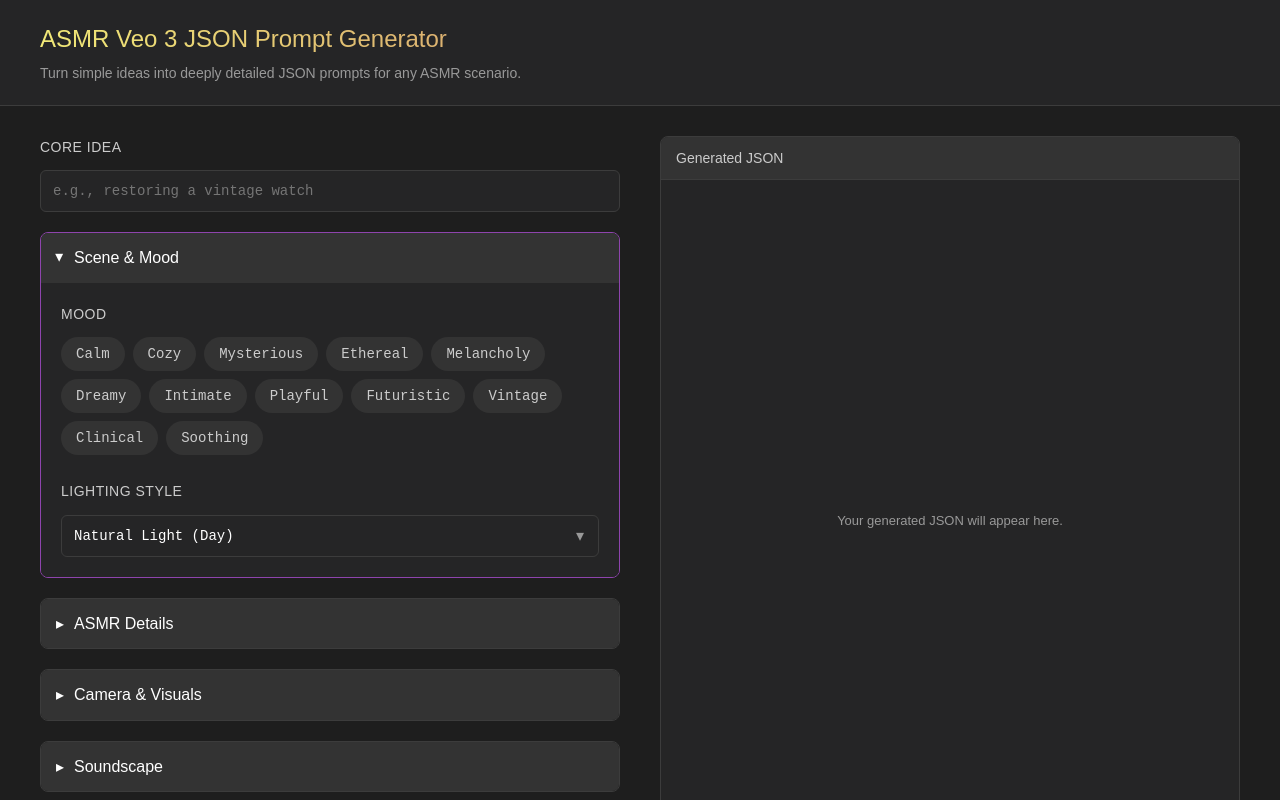
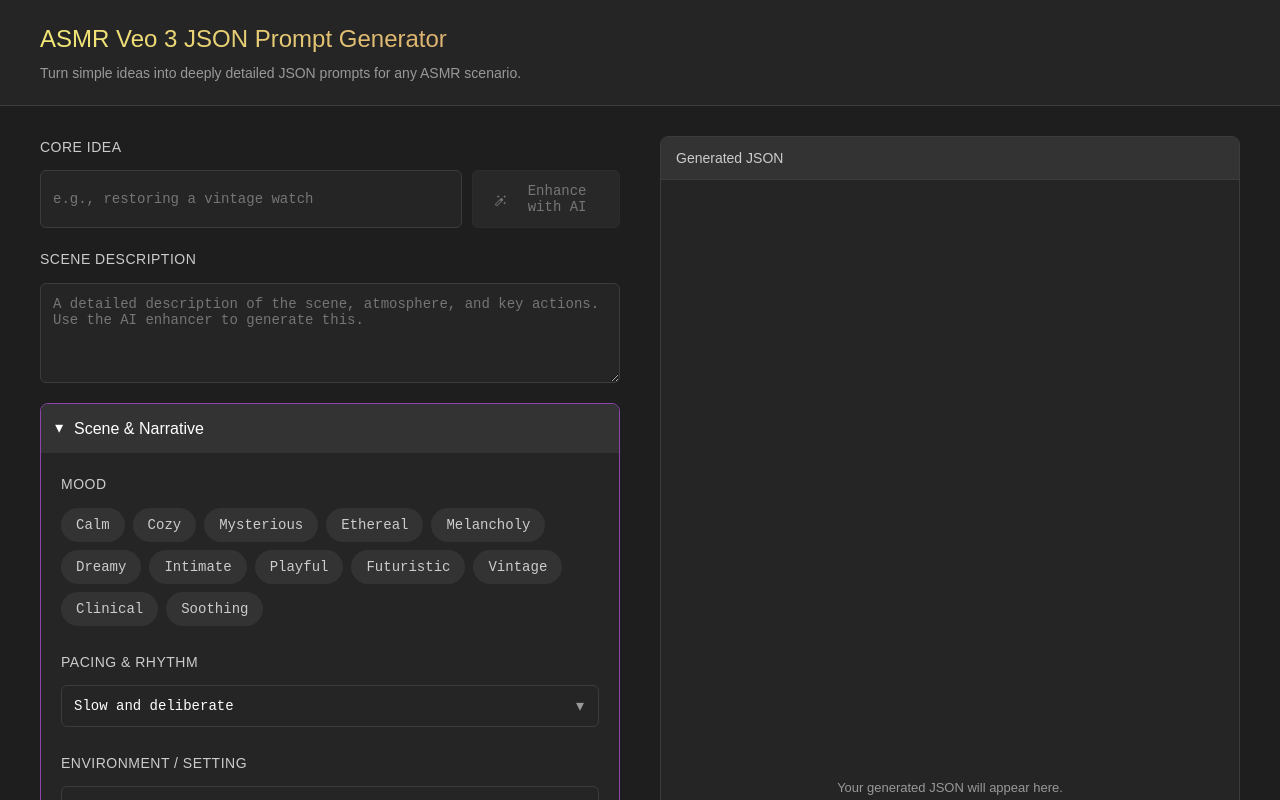
Before and after one commit to ja154/asmr-generator, a React (Vite) app: page / in a window 1280 px wide. Shown: the top 800 px of the page. Built offline with nearby package versions, Linux system fonts and the light colour scheme; a web font is replaced by a local one.

Commit message:
feat: Enhance prompt generation with textarea and input group styling
Adds a textarea element and restyles input groups for a more polished UI.
Updates the `VISUAL_EFFECTS` array to include "Iridescence" and "Translucence" for more descriptive prompt generation.

```diff
--- a/main.css
+++ b/main.css
@@ -40,7 +40,7 @@
   min-height: 100dvh;
 }
 
-button, input, select {
+button, input, select, textarea {
   font-family: 'Google Sans Mono', monospace;
   background: none;
   color: var(--text-primary);
@@ -133,7 +133,12 @@
   letter-spacing: 0.5px;
 }
 
-.input, .select {
+.input-group {
+    display: flex;
+    gap: 10px;
+}
+
+.input, .textarea, .select {
   background: var(--bg-secondary);
   border: 1px solid var(--border-primary);
   border-radius: 6px;
@@ -142,7 +147,12 @@
   transition: border-color 0.2s;
 }
 
-.input:focus, .select:focus {
+.textarea {
+    min-height: 100px;
+    resize: vertical;
+}
+
+.input:focus, .textarea:focus, .select:focus {
   border-color: var(--primary);
 }
 
@@ -285,6 +295,15 @@
   color: var(--text-primary);
 }
 
+.button .icon.loading {
+  animation: spin 1s linear infinite;
+}
+
+@keyframes spin {
+  from { transform: rotate(0deg); }
+  to { transform: rotate(360deg); }
+}
+
 .action-buttons {
   display: flex;
   gap: 10px;
--- a/src/components/App.jsx
+++ b/src/components/App.jsx
@@ -1,8 +1,10 @@
+
 /**
  * @license
  * SPDX-License-Identifier: Apache-2.0
 */
 import { useState, useCallback } from 'react';
+import { GoogleGenAI, Type } from "@google/genai";
 import SyntaxHighlighter from 'react-syntax-highlighter';
 import { atomOneDark } from 'react-syntax-highlighter/dist/esm/styles/hljs';
 
@@ -12,19 +14,25 @@
 const CAMERA_MOVEMENTS = ["Static", "Slow Pan", "Slow Zoom In", "Slow Zoom Out", "Dolly", "Handheld", "Orbit", "Tracking Shot"];
 const CAMERA_ANGLES = ["Eye-level", "Low Angle", "High Angle", "Dutch Angle", "Close-up", "Wide Shot", "Macro", "Point of View (POV)"];
 const CAMERA_FOCUS = ["Soft Focus", "Deep Focus", "Rack Focus", "Shallow Depth of Field"];
-const VISUAL_EFFECTS = ["Soft Glow", "Fog", "Muted Tones", "Film Grain", "Lens Flare", "Dust Particles", "Bokeh", "Chromatic Aberration", "Light Leaks", "Bloom", "Vignette"];
+const VISUAL_EFFECTS = ["Soft Glow", "Fog", "Muted Tones", "Film Grain", "Lens Flare", "Dust Particles", "Bokeh", "Chromatic Aberration", "Light Leaks", "Bloom", "Vignette", "Iridescence", "Translucence"];
 
 const PRIMARY_SOUNDS = ["Tapping", "Crinkling", "White Noise", "Humming", "Brushing", "Liquid Sounds", "Rain", "Fireplace", "Wind", "Ocean Waves", "Forest Ambience", "Keyboard Typing", "None"];
 const SECONDARY_SOUNDS = ["Soft Speaking", "Whispering", "Mouth Sounds (inaudible)", "Fabric Rustling", "Wood Creaks", "Thunder", "Birds Chirping", "Pages Turning", "Ticking Clock", "Purring Cat"];
 const SOUND_QUALITIES = ["High-Fidelity (Binaural)", "Lo-fi", "Muffled", "Crisp", "Reverberant", "Spacious"];
 
-const ASMR_TRIGGERS = ["Tapping", "Scratching", "Brushing", "Crinkling", "Whispering", "Personal Attention", "Typing", "Liquid Sounds", "Sticky Sounds", "Soft Speaking"];
-const CORE_MATERIALS = ["Wood", "Glass", "Metal", "Plastic", "Fabric", "Paper", "Leather", "Stone", "Liquid", "Skin"];
+const ASMR_TRIGGERS = ["Tapping", "Scratching", "Brushing", "Crinkling", "Whispering", "Personal Attention", "Typing", "Liquid Sounds", "Sticky Sounds", "Soft Speaking", "Slicing", "Squishing", "Layered Sounds"];
+const CORE_MATERIALS = ["Wood", "Glass", "Metal", "Plastic", "Fabric", "Paper", "Leather", "Stone", "Liquid", "Skin", "Gel", "Silicone", "Foam"];
+const PACING_OPTIONS = ["Slow and deliberate", "Rhythmic and repetitive", "Gentle and continuous", "Varied with pauses", "Quick and crisp"];
 
 const initialState = {
   idea: '',
+  description: '',
   moods: [],
   lighting: LIGHTING_STYLES[0],
+  pacing: PACING_OPTIONS[0],
+  sequence: '',
+  environment: '',
+  subject: '',
   cameraMovement: CAMERA_MOVEMENTS[0],
   cameraAngle: CAMERA_ANGLES[0],
   cameraFocus: CAMERA_FOCUS[0],
@@ -71,6 +79,7 @@
   const [generatedJson, setGeneratedJson] = useState(null);
   const [validationStatus, setValidationStatus] = useState('unchecked');
   const [copyButtonText, setCopyButtonText] = useState('Copy');
+  const [isEnhancing, setIsEnhancing] = useState(false);
 
   const handleInputChange = (e) => {
     const { name, value } = e.target;
@@ -87,13 +96,53 @@
     });
   };
 
+  const handleEnhanceIdea = async () => {
+    if (!formState.idea || isEnhancing) return;
+    setIsEnhancing(true);
+    try {
+      const ai = new GoogleGenAI({ apiKey: process.env.API_KEY });
+      const response = await ai.models.generateContent({
+        model: "gemini-2.5-flash",
+        contents: `Expand this ASMR idea into a richer title and description: "${formState.idea}"`,
+        config: {
+          responseMimeType: "application/json",
+          responseSchema: {
+            type: Type.OBJECT,
+            properties: {
+              title: { type: Type.STRING, description: "A short, evocative, sensory-rich title for an ASMR video." },
+              description: { type: Type.STRING, description: "A detailed paragraph describing the scene, focusing on textures, sounds, and atmosphere." },
+            }
+          }
+        }
+      });
+
+      const result = JSON.parse(response.text);
+      setFormState(prev => ({
+        ...prev,
+        idea: result.title || prev.idea,
+        description: result.description || ''
+      }));
+
+    } catch (error) {
+      console.error("Error enhancing idea:", error);
+      // Basic error feedback can be added here
+    } finally {
+      setIsEnhancing(false);
+    }
+  };
+
+
   const handleGenerateJson = useCallback(() => {
-    const { idea, ...rest } = formState;
+    const { idea, description, ...rest } = formState;
     const jsonObject = {
       title: idea,
-      description: `An ASMR-style video about: ${idea}.`,
+      description: description || `An ASMR-style video about: ${idea}.`,
       style: "ASMR",
       mood: rest.moods,
+      pacing: rest.pacing,
+      environment: rest.environment,
+      subject: rest.subject,
+      sequence: rest.sequence.split('\n').filter(line => line.trim() !== ''),
       lighting: rest.lighting,
       camera: {
         movement: rest.cameraMovement,
@@ -147,7 +196,7 @@
     if (!generatedJson) return;
     try {
       const parsed = JSON.parse(generatedJson);
-      const requiredKeys = ["title", "description", "style", "mood", "lighting", "camera", "soundscape", "visual_effects", "asmr_details"];
+      const requiredKeys = ["title", "description", "style", "mood", "lighting", "camera", "soundscape", "visual_effects", "asmr_details", "pacing", "environment", "subject", "sequence"];
       const hasAllKeys = requiredKeys.every(key => key in parsed);
       const cameraKeysOk = "movement" in parsed.camera && "angle" in parsed.camera && "focus" in parsed.camera;
       const soundscapeKeysOk = "primary" in parsed.soundscape && "secondary" in parsed.soundscape && "quality" in parsed.soundscape;
@@ -173,6 +222,7 @@
       <main className="main-content">
         <section className="controls-panel">
           <FormControl label="Core Idea">
+            <div className="input-group">
                <input
                 type="text"
                 name="idea"
@@ -181,16 +231,39 @@
                 value={formState.idea}
                 onChange={handleInputChange}
               />
+              <button className="button secondary" onClick={handleEnhanceIdea} disabled={isEnhancing || !formState.idea}>
+                <span className={`icon ${isEnhancing ? 'loading' : ''}`}>{isEnhancing ? 'progress_activity' : 'auto_fix_high'}</span>
+                {isEnhancing ? 'Enhancing...' : 'Enhance with AI'}
+              </button>
+            </div>
+          </FormControl>
+          <FormControl label="Scene Description">
+            <textarea
+                name="description"
+                className="textarea"
+                placeholder="A detailed description of the scene, atmosphere, and key actions. Use the AI enhancer to generate this."
+                value={formState.description}
+                onChange={handleInputChange}
+            />
           </FormControl>
 
           <details open>
-            <summary>Scene & Mood</summary>
+            <summary>Scene & Narrative</summary>
             <div className="details-content">
               <FormControl label="Mood">
                 <MultiSelectGroup items={MOODS} selectedItems={formState.moods} onToggle={(item) => toggleMultiSelect(item, 'moods')} />
               </FormControl>
-              <FormControl label="Lighting Style">
-                <SelectControl value={formState.lighting} onChange={e => setFormState(p => ({...p, lighting: e.target.value}))} options={LIGHTING_STYLES} />
+               <FormControl label="Pacing & Rhythm">
+                <SelectControl value={formState.pacing} onChange={e => setFormState(p => ({...p, pacing: e.target.value}))} options={PACING_OPTIONS} />
+              </FormControl>
+               <FormControl label="Environment / Setting">
+                 <input type="text" name="environment" className="input" placeholder="e.g., A quiet, sterile laboratory" value={formState.environment} onChange={handleInputChange} />
+              </FormControl>
+              <FormControl label="Subject Details">
+                 <input type="text" name="subject" className="input" placeholder="e.g., Gloved hands moving with precision" value={formState.subject} onChange={handleInputChange} />
+              </FormControl>
+               <FormControl label="Action Sequence (one action per line)">
+                <textarea name="sequence" className="textarea" placeholder="1. Opens the watch case&#10;2. Gently removes the gears&#10;3. Cleans each part with a soft brush" value={formState.sequence} onChange={handleInputChange} />
               </FormControl>
             </div>
           </details>
@@ -210,6 +283,9 @@
           <details>
             <summary>Camera & Visuals</summary>
             <div className="details-content">
+                <FormControl label="Lighting Style">
+                    <SelectControl value={formState.lighting} onChange={e => setFormState(p => ({...p, lighting: e.target.value}))} options={LIGHTING_STYLES} />
+                </FormControl>
               <FormControl label="Camera Movement">
                 <SelectControl value={formState.cameraMovement} onChange={e => setFormState(p => ({...p, cameraMovement: e.target.value}))} options={CAMERA_MOVEMENTS} />
               </FormControl>
```
Lines whose indentation alone changed are shown as unchanged.
